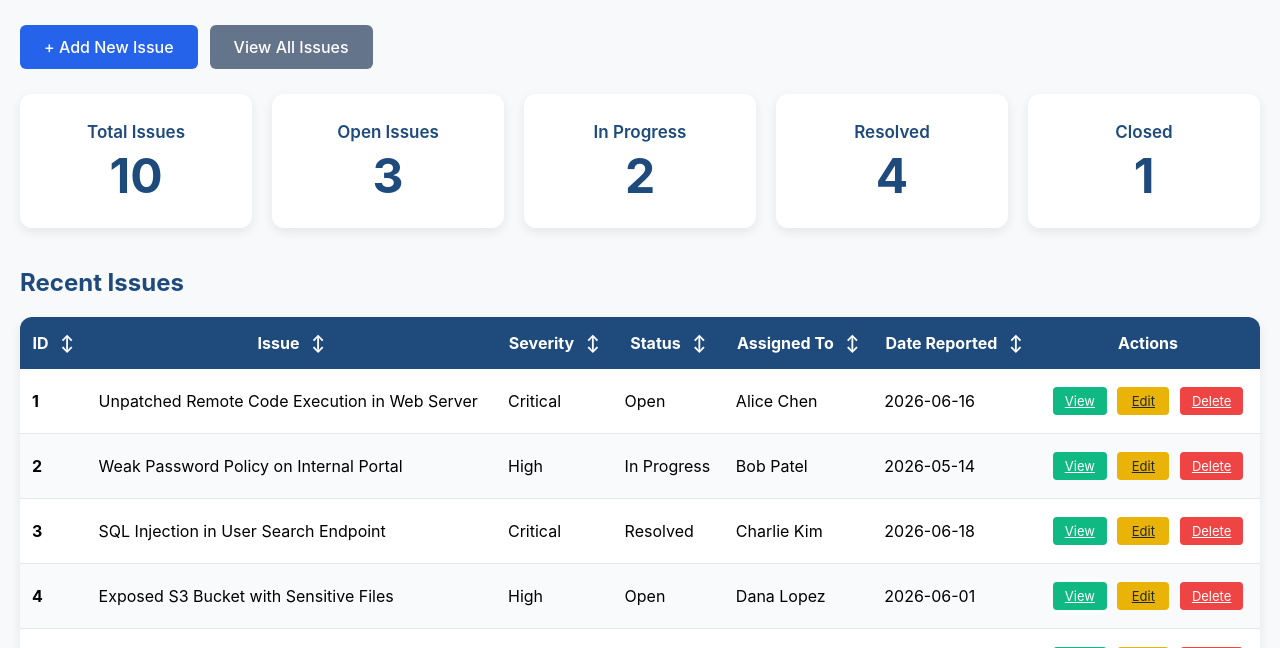
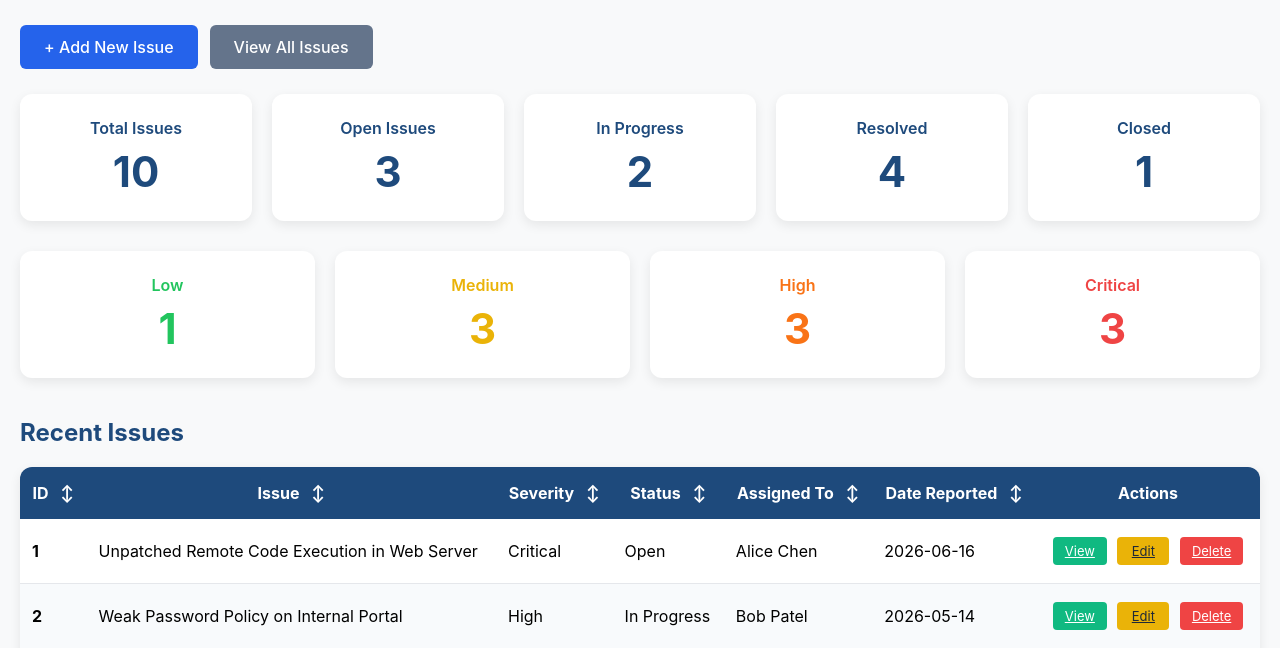
Before and after one commit to Khushig14/tracking-system, a Flask app: page / in a window 1280 px wide. Shown: the part 117-765 px from the top of the page. Run offline with Flask 3, Linux system fonts and the light colour scheme; data comes from the database, SQL or seed files in the repository; both versions use the stored data as it was after the commit.

Commit message:
Change in home page and screenshot

```diff
--- a/templates/home.html
+++ b/templates/home.html
@@ -33,18 +33,56 @@
         .btn-secondary { background:#64748b; color:white; }
 
         .container { max-width:1400px; margin:0 auto; padding:0 20px; }
-        .stats { display:flex; gap:20px; margin-bottom:40px; flex-wrap: nowrap; }
+
+        /* Status Cards */
+        .stats {
+            display:flex;
+            gap:20px;
+            margin-bottom:30px;
+            flex-wrap: wrap;
+        }
         .card {
             flex: 1;
             min-width: 160px;
             background:white;
-            padding:28px 20px;
+            padding:24px 20px;
             border-radius:12px;
             box-shadow:0 4px 12px rgba(0,0,0,0.08);
             text-align:center;
         }
-        .card h3 { color:#1e4a7c; margin-bottom:10px; font-size:17px; font-weight:600; }
-        .card p { font-size:48px; font-weight:700; color:#1e4a7c; margin:0; line-height:1; }
+        .card h3 { margin-bottom:8px; font-size:16px; font-weight:600; color:#1e4a7c; }
+        .card p { font-size:42px; font-weight:700; margin:0; color:#1e4a7c; }
+
+        /* Severity Cards - Clean White Background, Colored Text Only */
+        .severity-stats {
+            display: flex;
+            gap: 20px;
+            margin-bottom: 40px;
+            flex-wrap: wrap;
+        }
+        .severity-card {
+            flex: 1;
+            min-width: 160px;
+            background: white;
+            padding: 24px 20px;
+            border-radius: 12px;
+            box-shadow: 0 4px 12px rgba(0,0,0,0.08);
+            text-align: center;
+        }
+        .severity-card h3 {
+            font-size: 16px;
+            font-weight: 600;
+            margin-bottom: 8px;
+        }
+        .severity-card p {
+            font-size: 42px;
+            font-weight: 700;
+            margin: 0;
+        }
+        .low-text { color: #22c55e; }
+        .medium-text { color: #eab308; }
+        .high-text { color: #f97316; }
+        .critical-text { color: #ef4444; }
 
         h2 { color:#1e4a7c; margin-bottom:20px; }
 
@@ -101,6 +139,7 @@
 </div>
 
 <div class="container">
+    <!-- Status Cards -->
     <div class="stats">
         <div class="card">
             <h3>Total Issues</h3>
@@ -121,6 +160,26 @@
         <div class="card">
             <h3>Closed</h3>
             <p>{{ closed_issues }}</p>
+        </div>
+    </div>
+
+    <!-- Severity Cards - White Background, Colored Text -->
+    <div class="severity-stats">
+        <div class="severity-card">
+            <h3 class="low-text">Low</h3>
+            <p class="low-text">{{ low_severity }}</p>
+        </div>
+        <div class="severity-card">
+            <h3 class="medium-text">Medium</h3>
+            <p class="medium-text">{{ medium_severity }}</p>
+        </div>
+        <div class="severity-card">
+            <h3 class="high-text">High</h3>
+            <p class="high-text">{{ high_severity }}</p>
+        </div>
+        <div class="severity-card">
+            <h3 class="critical-text">Critical</h3>
+            <p class="critical-text">{{ critical_severity }}</p>
         </div>
     </div>
 
```
Also changed, not shown: issues.db, requirements.txt (added), 2 other files.
